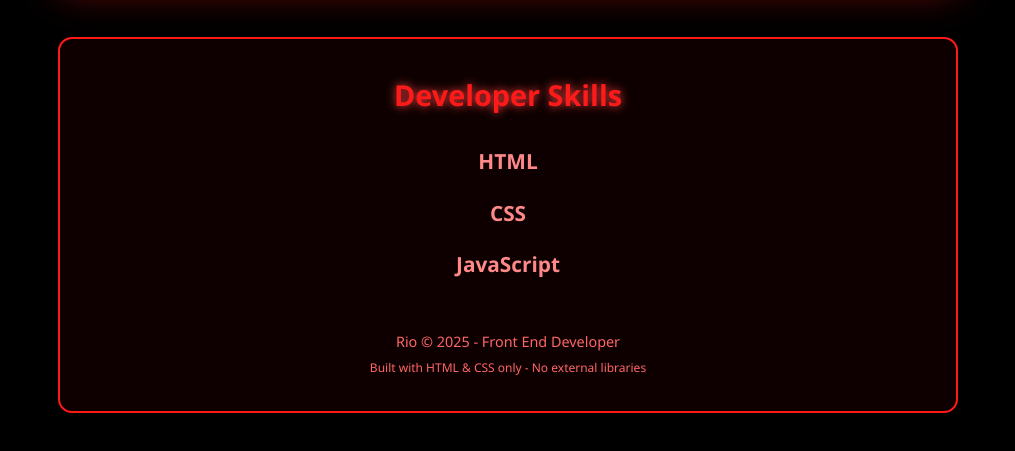
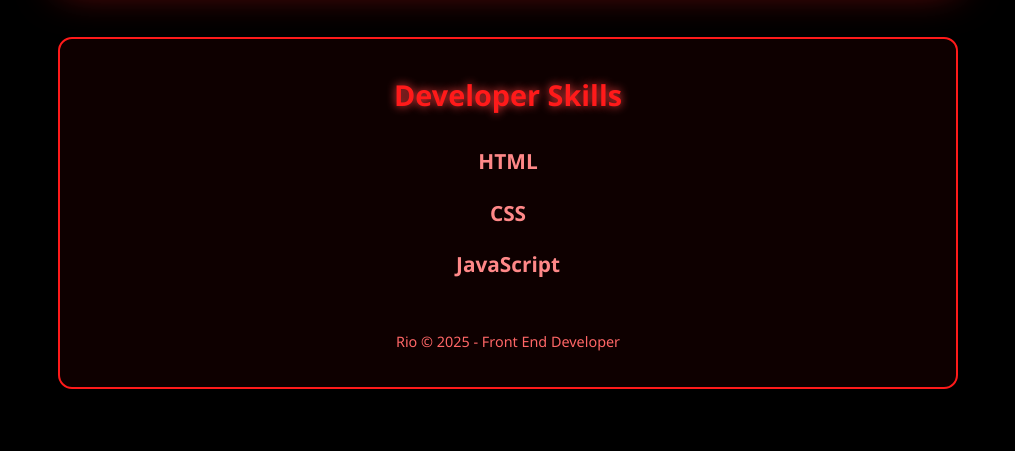
Before and after one commit to Rio19X/Rio-CV, a plain HTML site: page index.html in a window 1280 px wide. Shown: the part 809-1260 px from the top of the page, without its empty margins (132-1147 px from the left). Drawn offline with Linux system fonts and the light colour scheme.

Commit message:
Update index.html

```diff
--- a/index.html
+++ b/index.html
@@ -159,7 +159,7 @@
 
     <footer>
       Rio © 2025 - Front End Developer<br>
-      <small>Built with HTML & CSS only - No external libraries</small>
+
     </footer>
   </div>
 
```
